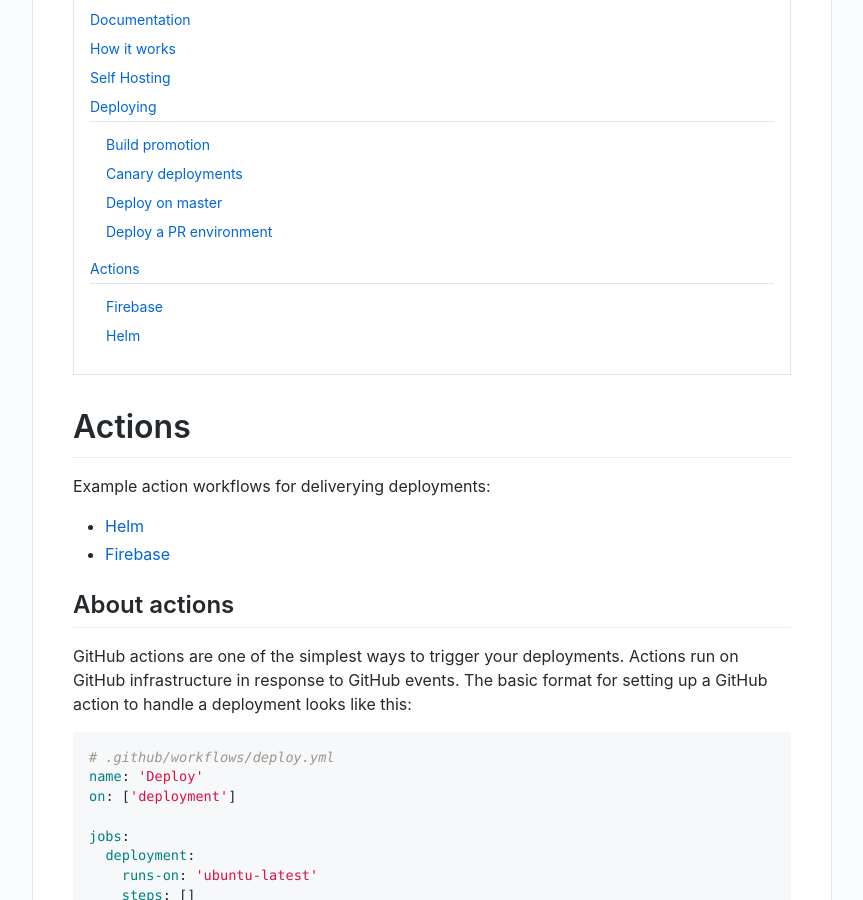
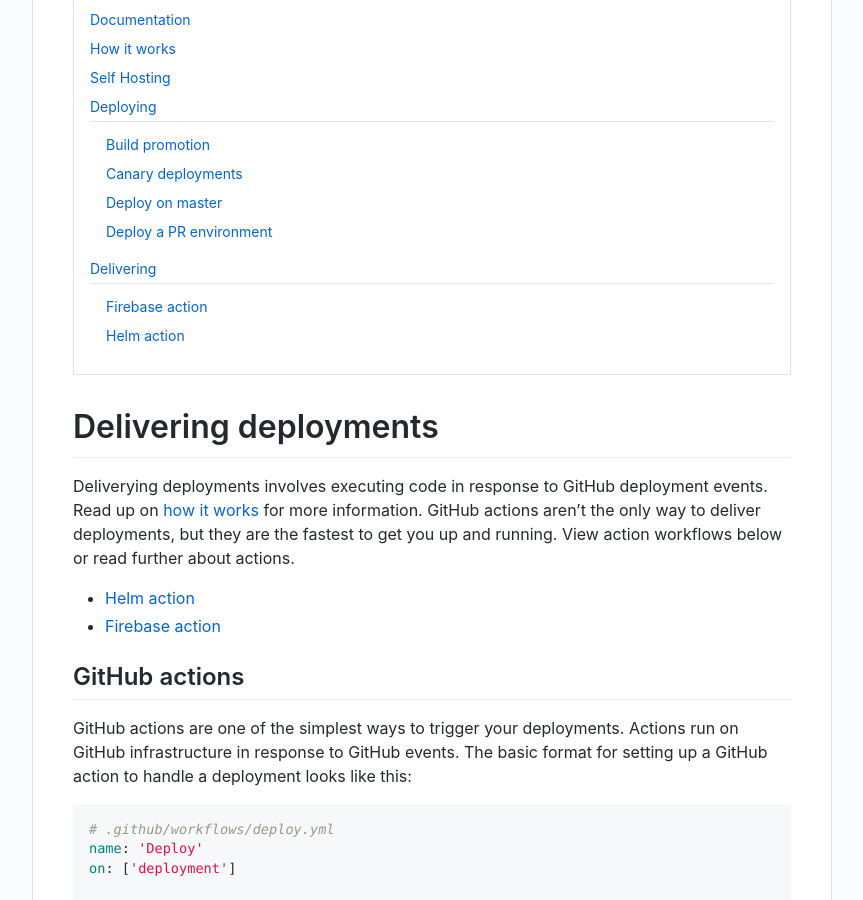
Before and after one commit to deliverybot/deliverybot.github.io, a Jekyll site: the page built from docs/delivering/index.md, in a window 1280 px wide and 900 px high, scrolled down 215 px. Shown: the whole window, without its empty margins (208-1071 px from the left). Built offline with Jekyll 4.4.1, drawn with Linux system fonts in a browser that asks for light colours.

Commit message:
Move docs and update helm docs

```diff
--- a/docs/actions/index.md
+++ b/docs/delivering/index.md
@@ -1,17 +1,21 @@
 ---
 layout: page
-title: Actions
-group: Actions
+title: Delivering
+group: Delivering
 ---
 
-# Actions
+# Delivering deployments
 
-Example action workflows for deliverying deployments:
+Deliverying deployments involves executing code in response to GitHub deployment
+events. Read up on [how it works](/docs/how-it-works) for more information.
+GitHub actions aren't the only way to deliver deployments, but they are the
+fastest to get you up and running. View action workflows below or read further
+about actions.
 
-- [Helm](helm)
-- [Firebase](firebase)
+- [Helm action](helm-action)
+- [Firebase action](firebase-action)
 
-## About actions
+## GitHub actions
 
 GitHub actions are one of the simplest ways to trigger your deployments. Actions
 run on GitHub infrastructure in response to GitHub events. The basic format for
```
Also changed, not shown: docs/actions/helm.md (deleted, +0 -38 lines), docs/delivering/firebase-action.md (renamed from docs/actions/firebase.md, +2 -2 lines), docs/delivering/helm-action.md (added, +106 -0 lines), docs/deploying/canary-deployments.md (+1 -1 lines), docs/deploying/index.md (+9 -0 lines).
